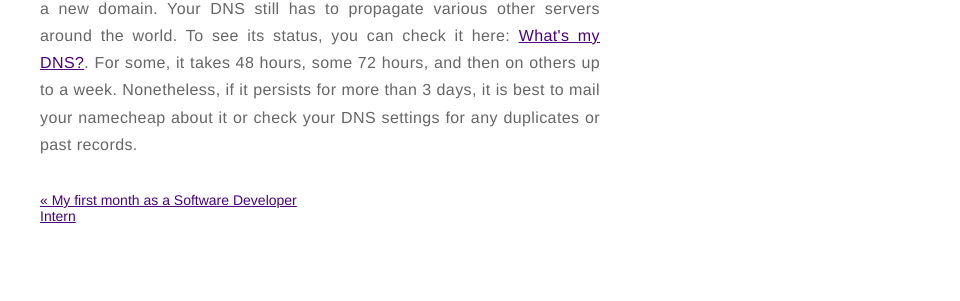
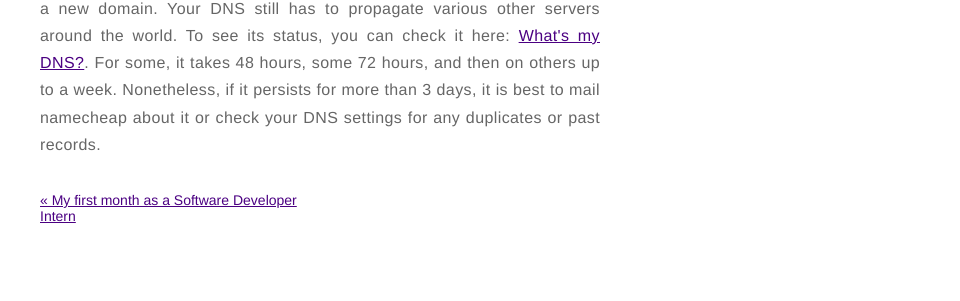
Before and after one commit to jpamata/jpamata.github.io, a Jekyll site: the page built from _posts/2017-10-05-Setting-Up-a-Personal-Site-with-Github-Pages.md, in a window 1280 px wide. Shown: the part 1233-1534 px from the top of the page, without its empty margins (320-1280 px from the left). Built offline with Jekyll 4.4.1, drawn with Linux system fonts in a browser that asks for light colours; comment, search, counter and statistics services are not loaded.

Commit message:
Update 2017-10-05-Setting-Up-a-Personal-Site-with-Github-Pages.md

```diff
--- a/_posts/2017-10-05-Setting-Up-a-Personal-Site-with-Github-Pages.md
+++ b/_posts/2017-10-05-Setting-Up-a-Personal-Site-with-Github-Pages.md
@@ -23,4 +23,4 @@ description: How to set up your own personal website and email - the cheapskate
 <p align="justify">#4. <strong>Your Custom Email with Zoho mail</strong></p>
 <p align="justify">If you want to add an e-mail for your new domain, you can do it for free with zoho mail. Just follow this guide: <a href="https://www.namecheap.com/support/knowledgebase/article.aspx/9758/2208/how-to-set-up-zoho-email-for-my-domain">How to set up Zoho email for my domain?</a></p>
 
-<p align="justify">Sometimes, you will come across (or not, if you're lucky) some infinite redirection errors. Don't fret, it's okay. You have just created and moved to a new domain. Your DNS still has to propagate various other servers around the world. To see its status, you can check it here: <a href="https://www.whatsmydns.net">What's my DNS?</a>. For some, it takes 48 hours, some 72 hours, and then on others up to a week. Nonetheless, if it persists for more than 3 days, it is best to mail your namecheap about it or check your DNS settings for any duplicates or past records.</p>
+<p align="justify">Sometimes, you will come across (or not, if you're lucky) some infinite redirection errors. Don't fret, it's okay. You have just created and moved to a new domain. Your DNS still has to propagate various other servers around the world. To see its status, you can check it here: <a href="https://www.whatsmydns.net">What's my DNS?</a>. For some, it takes 48 hours, some 72 hours, and then on others up to a week. Nonetheless, if it persists for more than 3 days, it is best to mail namecheap about it or check your DNS settings for any duplicates or past records.</p>
```
